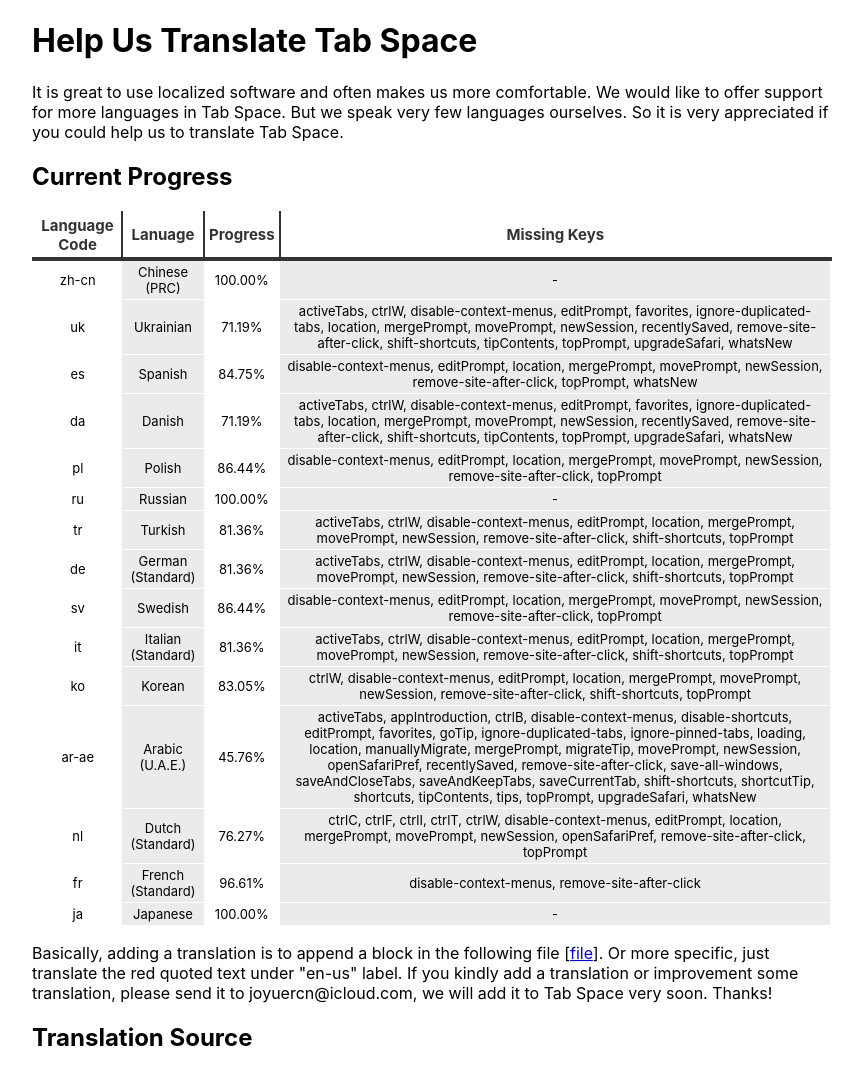
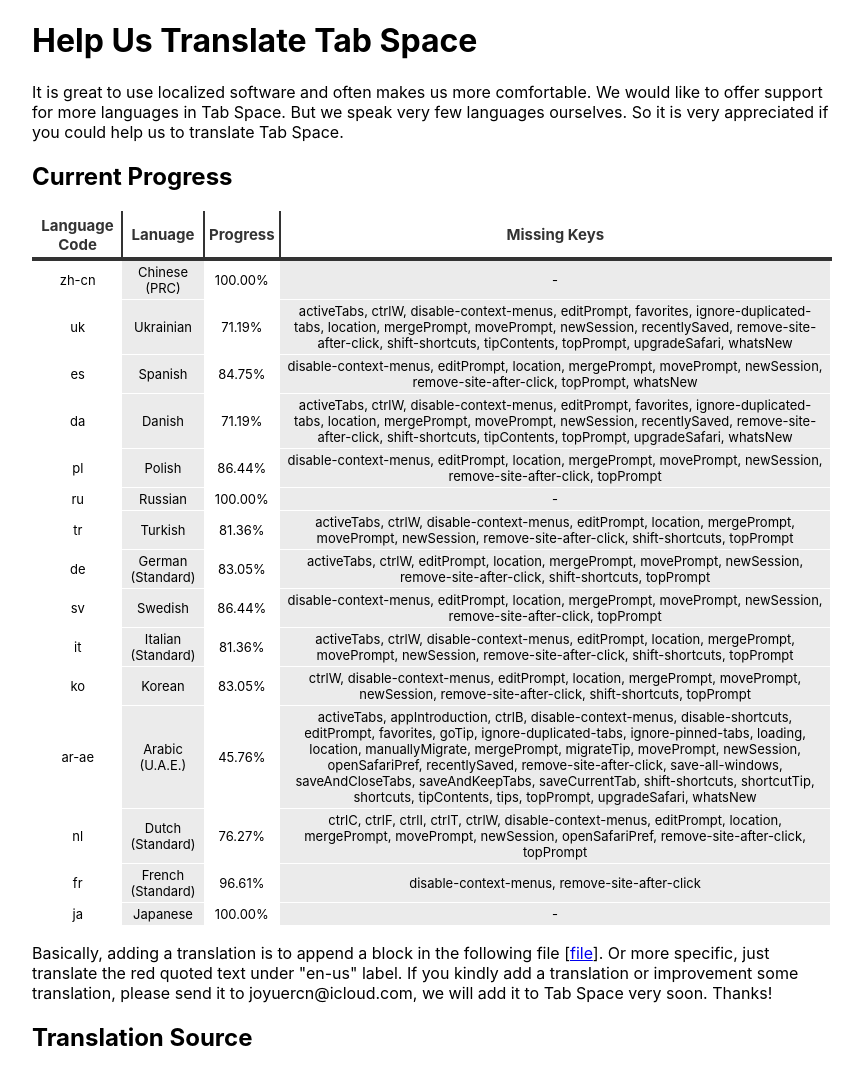
Before and after one commit to yuanzhoucq/Tab-Space, a Jekyll site: the page translate.html, which Jekyll copies as it is, in a window 1280 px wide, cut to the strip 0-1068 px from the top of the page. Shown: the whole strip, without its empty margins (208-1071 px from the left). Built offline with Jekyll 4.4.1, drawn with Linux system fonts in a browser that asks for light colours.

Commit message:
update German translation

```diff
--- a/translate.html
+++ b/translate.html
@@ -75,7 +75,7 @@
 <tr ><td class="lang-td td_text">pl</td><td class="name-td td_text">Polish</td><td class="progress-td td_text">86.44%</td><td class="missingkeys-td td_text">disable-context-menus, editPrompt, location, mergePrompt, movePrompt, newSession, remove-site-after-click, topPrompt</td></tr>
 <tr ><td class="lang-td td_text">ru</td><td class="name-td td_text">Russian</td><td class="progress-td td_text">100.00%</td><td class="missingkeys-td td_text">-</td></tr>
 <tr ><td class="lang-td td_text">tr</td><td class="name-td td_text">Turkish</td><td class="progress-td td_text">81.36%</td><td class="missingkeys-td td_text">activeTabs, ctrlW, disable-context-menus, editPrompt, location, mergePrompt, movePrompt, newSession, remove-site-after-click, shift-shortcuts, topPrompt</td></tr>
-<tr ><td class="lang-td td_text">de</td><td class="name-td td_text">German (Standard)</td><td class="progress-td td_text">81.36%</td><td class="missingkeys-td td_text">activeTabs, ctrlW, disable-context-menus, editPrompt, location, mergePrompt, movePrompt, newSession, remove-site-after-click, shift-shortcuts, topPrompt</td></tr>
+<tr ><td class="lang-td td_text">de</td><td class="name-td td_text">German (Standard)</td><td class="progress-td td_text">83.05%</td><td class="missingkeys-td td_text">activeTabs, ctrlW, editPrompt, location, mergePrompt, movePrompt, newSession, remove-site-after-click, shift-shortcuts, topPrompt</td></tr>
 <tr ><td class="lang-td td_text">sv</td><td class="name-td td_text">Swedish</td><td class="progress-td td_text">86.44%</td><td class="missingkeys-td td_text">disable-context-menus, editPrompt, location, mergePrompt, movePrompt, newSession, remove-site-after-click, topPrompt</td></tr>
 <tr ><td class="lang-td td_text">it</td><td class="name-td td_text">Italian (Standard)</td><td class="progress-td td_text">81.36%</td><td class="missingkeys-td td_text">activeTabs, ctrlW, disable-context-menus, editPrompt, location, mergePrompt, movePrompt, newSession, remove-site-after-click, shift-shortcuts, topPrompt</td></tr>
 <tr ><td class="lang-td td_text">ko</td><td class="name-td td_text">Korean</td><td class="progress-td td_text">83.05%</td><td class="missingkeys-td td_text">ctrlW, disable-context-menus, editPrompt, location, mergePrompt, movePrompt, newSession, remove-site-after-click, shift-shortcuts, topPrompt</td></tr>
```
